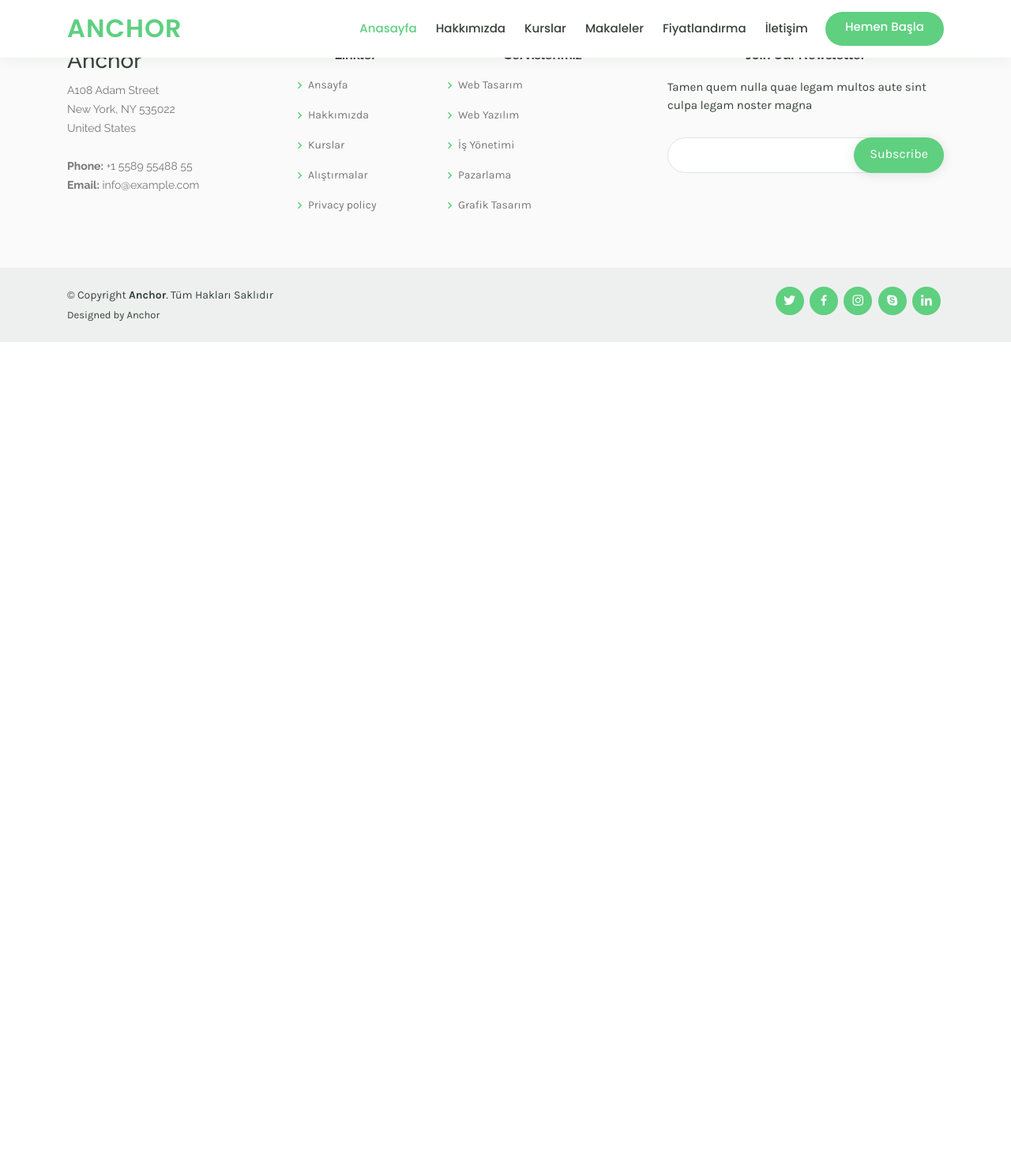
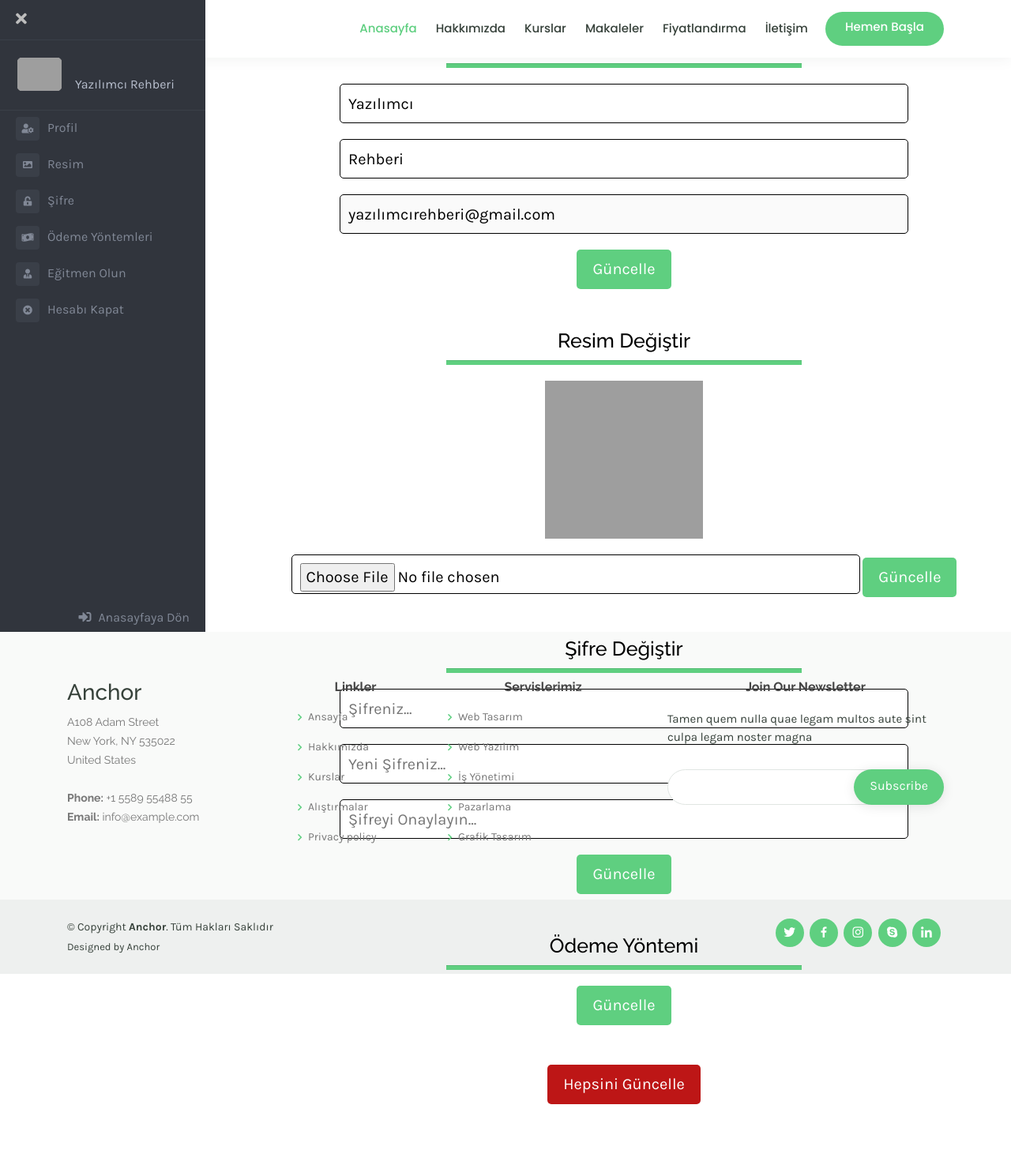
Before and after one commit to mekroket/Anchor-online-egitim-platformu, a Django app: page /account/profil-sayfasi in a window 1280 px wide. Shown: the whole page at 79% size. Before the commit the page ends 433 px from the top, so only its background shows below. Run offline with Django 3.2, Linux system fonts and the light colour scheme; some libraries are stand-ins or nearby versions; grey boxes are pictures that could not be loaded.

Commit message:
profil sayfası eklendi

```diff
--- a/account/templates/pages/profil.html
+++ b/account/templates/pages/profil.html
@@ -1,5 +1,103 @@
-{% extends "base.html" %}
-{% load static %}
-{% block body %}
+{% extends "base.html" %} {% load static %} {% block body %}
+<div class="page-wrapper chiller-theme toggled">
+    <a id="show-sidebar" class="btn btn-lg btn-dark" href="#">
+        <i class="fas fa-bars"></i>
+    </a>
+    <nav id="sidebar" class="sidebar-wrapper">
+        <div class="sidebar-content">
+            <div class="sidebar-brand">
+                <div id="close-sidebar">
+                    <i class="fas fa-times"></i>
+                </div>
+            </div>
+            <div class="sidebar-header">
+                <div class="user-pic">
+                    <img class="img-responsive img-rounded" src="https://raw.githubusercontent.com/azouaoui-med/pro-sidebar-template/gh-pages/src/img/user.jpg" alt="User picture">
+                    <!-- <img class="img-responsive img-rounded" src="Logo.png" alt="User picture"> -->
+                </div><br>
+                <div class="user-info">
+                    <span class="user-name">Yazılımcı Rehberi</span>
+                </div>
+            </div>
 
+            <!-- sidebar-search  -->
+            <div class="sidebar-menu">
+                <ul>
+                    <li><a href="#first"><i class="fas fa-user-cog"></i><span>Profil</span></a></li>
+                    <li><a href="#second"><i class="fas fa-image"></i><span>Resim</span></a></li>
+                    <li><a href="#thirth"><i class="fas fa-unlock-alt"></i><span>Şifre</span></a></li>
+                    <li><a href="#fourth"><i class="fas fa-money-bill-wave"></i><span>Ödeme Yöntemleri</span></a></li>
+                    <li><a href="#"><i class="fas fa-user-tie"></i><span>Eğitmen Olun</span></a></li>
+                    <li><a href="#"><i class="fas fa-times-circle"></i><span>Hesabı Kapat</span></a></li>
+                </ul>
+            </div>
+            <!-- sidebar-menu  -->
+        </div>
+        <div class="sidebar-footer">
+            <a href="#" class="turn-menu">
+                <i class="fa fa-sign-in-alt" style="margin-right: 5px;"></i>
+                <span>Anasayfaya Dön</span>
+            </a>
+        </div>
+    </nav>
+    <!-- sidebar-wrapper  -->
+    <main class="page-content">
+        <div class="change-profile">
+            <div id="first">
+                <h4 class="hood">Profili Düzenle</h4>
+                <hr class="hood-under">
+                <form class="change-profile-form">
+                    <input type="text" class="change-input change-name" placeholder="İsim..." value="Yazılımcı"><br>
+                    <input type="text" class="change-input change-lastname" placeholder="Soyisim..." value="Rehberi"><br>
+                    <input type="email" class="change-input change-email" placeholder="E-Posta..." value="yazılımcırehberi@gmail.com" disabled><br>
+                    <button class="update-button profile-update">Güncelle</button>
+                </form>
+            </div>
+            <!-- Resim Değiştir -->
+            <div id="second">
+                <h4 class="hood">Resim Değiştir</h4>
+                <hr class="hood-under">
+                <form class="change-img-form">
+                    <img src="Logo.png" class="preview-img">
+                    <input type="file" class="change-input change-img">
+                    <button class="update-button img-update">Güncelle</button>
+                </form>
+            </div>
+            <!-- Şifre Değiştir -->
+            <div id="thirth">
+                <h4 class="hood">Şifre Değiştir</h4>
+                <hr class="hood-under">
+                <form class="change-pass-form">
+                    <input type="text" class="change-input have-pass" placeholder="Şifreniz..."><br>
+                    <input type="text" class="change-input change-pass" placeholder="Yeni Şifreniz..."><br>
+                    <input type="text" class="change-input conf-pass" placeholder="Şifreyi Onaylayın..."><br>
+                    <button class="update-button pass-update">Güncelle</button>
+                </form>
+            </div>
+            <!-- Ödeme Yöntemi -->
+            <div id="fourth">
+                <h4 class="hood">Ödeme Yöntemi</h4>
+                <hr class="hood-under">
+                <form class="change-paid-form">
+
+                    <button class="update-button paid-update">Güncelle</button>
+                </form>
+            </div>
+
+            <button class="update-button all-update">Hepsini Güncelle</button>
+        </div>
+
+    </main>
+</div>
+
+<script src="https://ajax.googleapis.com/ajax/libs/jquery/3.3.1/jquery.min.js"></script>
+<link rel="stylesheet" href="https://cdnjs.cloudflare.com/ajax/libs/font-awesome/5.15.3/css/all.min.css" />
+<script>
+    $("#close-sidebar").click(function() {
+        $(".page-wrapper").removeClass("toggled");
+    });
+    $("#show-sidebar").click(function() {
+        $(".page-wrapper").addClass("toggled");
+    });
+</script>
 {% endblock body %}
--- /dev/null
+++ b/static/css/profil.css
@@ -0,0 +1,476 @@
+* {
+    margin: 0;
+    padding: 0;
+    border: none;
+    box-sizing: border-box;
+    outline: none;
+    list-style-type: none;
+    text-decoration: none;
+}
+
+body {
+    font-family: Roboto;
+}
+
+
+/* Nav */
+
+@keyframes swing {
+    0% {
+        transform: rotate(0deg);
+    }
+    10% {
+        transform: rotate(10deg);
+    }
+    30% {
+        transform: rotate(0deg);
+    }
+    40% {
+        transform: rotate(-10deg);
+    }
+    50% {
+        transform: rotate(0deg);
+    }
+    60% {
+        transform: rotate(5deg);
+    }
+    70% {
+        transform: rotate(0deg);
+    }
+    80% {
+        transform: rotate(-5deg);
+    }
+    100% {
+        transform: rotate(0deg);
+    }
+}
+
+@keyframes sonar {
+    0% {
+        transform: scale(0.9);
+        opacity: 1;
+    }
+    100% {
+        transform: scale(2);
+        opacity: 0;
+    }
+}
+
+body {
+    font-size: 0.9rem;
+}
+
+.page-wrapper .sidebar-wrapper,
+.sidebar-wrapper .sidebar-brand>a,
+.sidebar-wrapper ul li a i,
+.page-wrapper .page-content,
+.sidebar-wrapper .sidebar-menu ul li a,
+#show-sidebar,
+#close-sidebar {
+    -webkit-transition: all 0.3s ease;
+    -moz-transition: all 0.3s ease;
+    -ms-transition: all 0.3s ease;
+    -o-transition: all 0.3s ease;
+    transition: all 0.3s ease;
+}
+
+
+/*----------------page-wrapper----------------*/
+
+.page-wrapper {
+    height: 100vh;
+}
+
+.page-wrapper .theme {
+    width: 40px;
+    height: 40px;
+    display: inline-block;
+    border-radius: 4px;
+    margin: 2px;
+}
+
+.page-wrapper .theme.chiller-theme {
+    background: #1e2229;
+}
+
+
+/*----------------toggeled sidebar----------------*/
+
+.page-wrapper.toggled .sidebar-wrapper {
+    left: 0px;
+}
+
+@media screen and (min-width: 768px) {
+    .page-wrapper.toggled .page-content {
+        padding-left: 300px;
+    }
+}
+
+
+/*----------------show sidebar button----------------*/
+
+#show-sidebar {
+    position: fixed;
+    left: 0;
+    top: 10px;
+    border-radius: 0 4px 4px 0px;
+    transition-delay: 0.3s;
+    font-size: 20px;
+    background-color: #31353d;
+    padding: 10px 15px;
+    color: white;
+}
+
+.page-wrapper.toggled #show-sidebar {
+    left: -40px;
+}
+
+
+/*----------------sidebar-wrapper----------------*/
+
+.sidebar-wrapper {
+    width: 260px;
+    height: 100%;
+    max-height: 100%;
+    position: fixed;
+    top: 0;
+    left: -300px;
+    z-index: 999;
+}
+
+.sidebar-wrapper ul {
+    list-style-type: none;
+    padding: 0;
+    margin: 0;
+}
+
+.sidebar-wrapper a {
+    text-decoration: none;
+}
+
+
+/*----------------sidebar-content----------------*/
+
+.sidebar-content {
+    max-height: calc(100% - 30px);
+    height: calc(100% - 30px);
+    overflow-y: auto;
+    position: relative;
+}
+
+.sidebar-content.desktop {
+    overflow-y: hidden;
+}
+
+
+/*--------------------sidebar-brand----------------------*/
+
+.sidebar-wrapper .sidebar-brand {
+    padding: 10px 20px;
+    display: flex;
+    align-items: center;
+}
+
+.sidebar-wrapper .sidebar-brand>a {
+    text-transform: uppercase;
+    font-weight: bold;
+    flex-grow: 1;
+}
+
+.sidebar-wrapper .sidebar-brand #close-sidebar {
+    cursor: pointer;
+    font-size: 20px;
+}
+
+
+/*--------------------sidebar-header----------------------*/
+
+.sidebar-wrapper .sidebar-header {
+    padding: 20px;
+    overflow: hidden;
+}
+
+.sidebar-wrapper .sidebar-header .user-pic {
+    float: left;
+    width: 60px;
+    padding: 2px;
+    border-radius: 12px;
+    margin-right: 15px;
+    overflow: hidden;
+}
+
+.sidebar-wrapper .sidebar-header .user-pic img {
+    object-fit: cover;
+    height: 100%;
+    width: 100%;
+}
+
+.sidebar-wrapper .sidebar-header .user-info {
+    float: left;
+}
+
+.sidebar-wrapper .sidebar-header .user-info>span {
+    display: block;
+}
+
+
+/*-----------------------sidebar-search------------------------*/
+
+
+/*----------------------sidebar-menu-------------------------*/
+
+.sidebar-wrapper .sidebar-menu {
+    padding-bottom: 10px;
+}
+
+.sidebar-wrapper .sidebar-menu ul li a {
+    display: inline-block;
+    width: 100%;
+    text-decoration: none;
+    position: relative;
+    padding: 8px 30px 8px 20px;
+}
+
+.sidebar-wrapper .sidebar-menu ul li a i {
+    margin-right: 10px;
+    font-size: 12px;
+    width: 30px;
+    height: 30px;
+    line-height: 30px;
+    text-align: center;
+    border-radius: 4px;
+}
+
+.sidebar-wrapper .sidebar-menu ul li a:hover>i::before {
+    display: inline-block;
+    animation: swing ease-in-out 0.5s 1 alternate;
+}
+
+.sidebar-wrapper .sidebar-menu ul li a span.label {
+    float: right;
+    margin-top: 8px;
+    margin-left: 5px;
+}
+
+
+/*--------------------------side-footer------------------------------*/
+
+.badge-sonar {
+    display: inline-block;
+    background: #980303;
+    border-radius: 50%;
+    height: 8px;
+    width: 8px;
+    position: absolute;
+    top: 0;
+}
+
+.badge-sonar:after {
+    content: "";
+    position: absolute;
+    top: 0;
+    left: 0;
+    border: 2px solid #980303;
+    opacity: 0;
+    border-radius: 50%;
+    width: 100%;
+    height: 100%;
+    animation: sonar 1.5s infinite;
+}
+
+
+/*--------------------------page-content-----------------------------*/
+
+.page-wrapper .page-content {
+    display: inline-block;
+    width: 100%;
+    padding-left: 0px;
+    padding-top: 20px;
+}
+
+.page-wrapper .page-content>div {
+    padding: 20px 40px;
+}
+
+.page-wrapper .page-content {
+    overflow-x: hidden;
+}
+
+
+/*------scroll bar---------------------*/
+
+ ::-webkit-scrollbar {
+    width: 5px;
+    height: 7px;
+}
+
+ ::-webkit-scrollbar-button {
+    width: 0px;
+    height: 0px;
+}
+
+ ::-webkit-scrollbar-thumb {
+    background: #525965;
+    border: 0px none #ffffff;
+    border-radius: 0px;
+}
+
+ ::-webkit-scrollbar-thumb:hover {
+    background: #525965;
+}
+
+ ::-webkit-scrollbar-thumb:active {
+    background: #525965;
+}
+
+ ::-webkit-scrollbar-track {
+    background: transparent;
+    border: 0px none #ffffff;
+    border-radius: 50px;
+}
+
+ ::-webkit-scrollbar-track:hover {
+    background: transparent;
+}
+
+ ::-webkit-scrollbar-track:active {
+    background: transparent;
+}
+
+ ::-webkit-scrollbar-corner {
+    background: transparent;
+}
+
+
+/*-----------------------------chiller-theme-------------------------------------------------*/
+
+.chiller-theme .sidebar-wrapper {
+    background: #31353D;
+}
+
+.chiller-theme .sidebar-wrapper .sidebar-header,
+.chiller-theme .sidebar-wrapper .sidebar-menu {
+    border-top: 1px solid #3a3f48;
+}
+
+.chiller-theme .sidebar-wrapper .sidebar-brand>a,
+.chiller-theme .sidebar-wrapper .sidebar-menu ul li a,
+.chiller-theme .sidebar-footer>a {
+    color: #818896;
+}
+
+.chiller-theme .sidebar-wrapper .sidebar-header .user-info {
+    color: #b8bfce;
+}
+
+.chiller-theme .sidebar-wrapper .sidebar-menu ul li:hover>a,
+.chiller-theme .sidebar-wrapper .sidebar-brand>a:hover {
+    color: #5fcf80;
+}
+
+.page-wrapper.chiller-theme.toggled #close-sidebar {
+    color: #bdbdbd;
+}
+
+.page-wrapper.chiller-theme.toggled #close-sidebar:hover {
+    color: #ffffff;
+}
+
+.chiller-theme .sidebar-wrapper ul li:hover a i,
+.chiller-theme .sidebar-wrapper .sidebar-menu ul li a i {
+    background: #3a3f48;
+}
+
+.sidebar-footer {
+    width: 100%;
+    text-align: right;
+}
+
+.turn-menu {
+    margin-right: 20px;
+}
+
+.sidebar-footer>.turn-menu:hover {
+    text-decoration: none;
+    color: #980303;
+}
+
+
+/* Navbar */
+
+.change-input {
+    border: 1px solid black;
+    border-radius: 5px;
+    width: 80%;
+    height: 50px;
+    font-size: 20px;
+    padding: 10px;
+    margin-bottom: 20px;
+    color: black;
+}
+
+.hood {
+    font-size: 25px;
+    color: black;
+    margin-bottom: 10px;
+}
+
+hr[class="hood-under"] {
+    height: 5px;
+    background-color: #5fcf80;
+    width: 50%;
+    margin: auto;
+    margin-bottom: 20px;
+}
+
+.update-button {
+    padding: 10px 20px;
+    font-size: 20px;
+    background-color: #5fcf80;
+    color: white;
+    margin-bottom: 50px;
+    border-radius: 5px;
+    transition: 0.3s;
+}
+
+.update-button:hover {
+    border: 2px solid #5fcf80;
+    background-color: transparent;
+    color: #5fcf80;
+}
+
+.all-update {
+    background-color: rgb(189, 22, 22);
+}
+
+.all-update:hover {
+    border: 1px solid rgb(189, 22, 22);
+    color: rgb(189, 22, 22);
+}
+
+.change-profile {
+    text-align: center;
+}
+
+
+/* Resim Düzenle Başlangıç */
+
+.change-img {
+    margin: auto;
+    margin-bottom: 20px;
+}
+
+.preview-img {
+    width: 200px;
+    height: 200px;
+    margin-bottom: 20px;
+}
+
+
+/* Resim Düzenle Bitiş */
+
+
+/* Şifre Değiştir Başlangıç */
+
+
+/* Şifre Değiştir Bitiş */
--- a/templates/base.html
+++ b/templates/base.html
@@ -23,6 +23,7 @@
     <!--CSS-->
     <link rel="stylesheet" href="{%static 'css/style.css'%}">
     <link rel="stylesheet" href="{%static 'css/kurs.css'%}">
+    <link rel="stylesheet" href="{%static 'css/profil.css'%}">
     <link rel="stylesheet" href="{%static 'vendor/bootstrap/css/bootstrap.min.css'%}">
     <link rel="stylesheet" href="{%static 'vendor/icofont/icofont.min.css'%}">
     <!--<link rel="stylesheet" href="{%static 'css/aos.css'%}">-->
```
Also changed, not shown: db.sqlite3.
